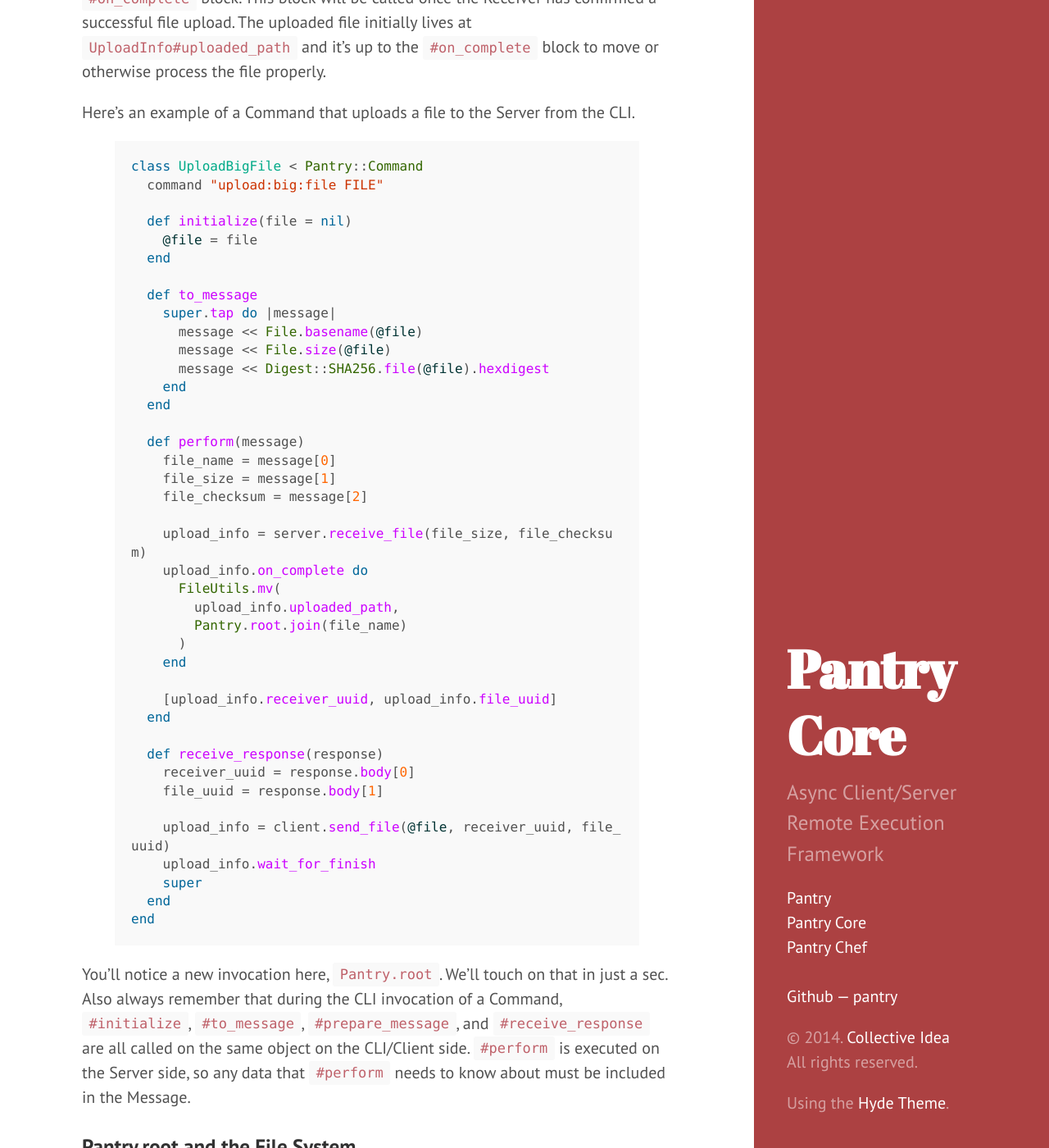
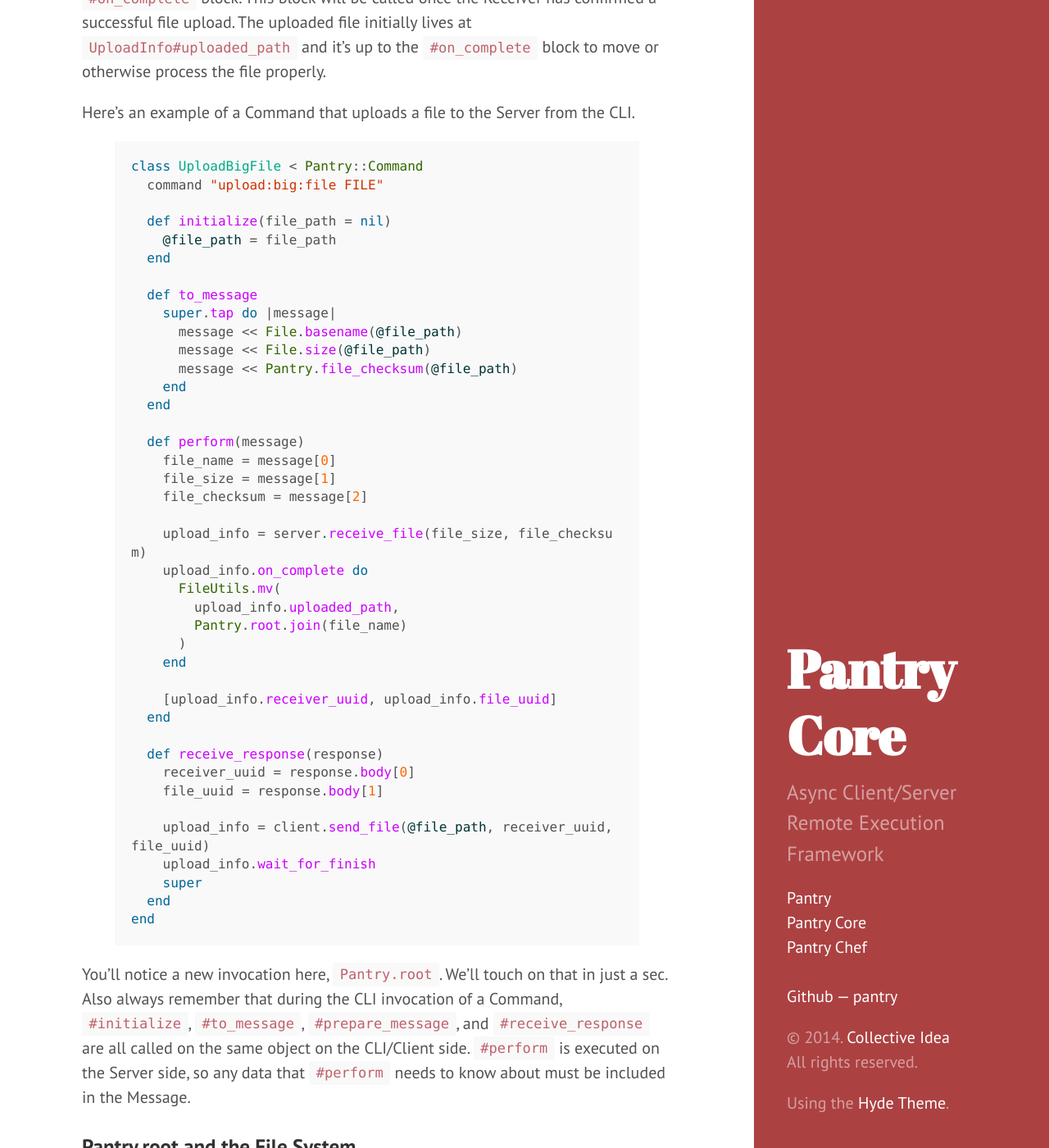
Before and after one commit to pantry/pantry.github.io, a Jekyll site: the page built from core/extending.md, in a window 1280 px wide and 1400 px high, scrolled down 8902 px. Shown: the whole window at 82% size. Built offline with Jekyll 4.4.1, drawn with Linux system fonts in a browser that asks for light colours.

Commit message:
Update Extending to show the Pantry file digest helper

```diff
--- a/core/extending.md
+++ b/core/extending.md
@@ -260,15 +260,15 @@ Here's an example of a Command that uploads a file to the Server from the CLI.
 class UploadBigFile < Pantry::Command
   command "upload:big:file FILE"
 
-  def initialize(file = nil)
-    @file = file
+  def initialize(file_path = nil)
+    @file_path = file_path
   end
 
   def to_message
     super.tap do |message|
-      message << File.basename(@file)
-      message << File.size(@file)
-      message << Digest::SHA256.file(@file).hexdigest
+      message << File.basename(@file_path)
+      message << File.size(@file_path)
+      message << Pantry.file_checksum(@file_path)
     end
   end
 
@@ -292,7 +292,7 @@ class UploadBigFile < Pantry::Command
     receiver_uuid = response.body[0]
     file_uuid = response.body[1]
 
-    upload_info = client.send_file(@file, receiver_uuid, file_uuid)
+    upload_info = client.send_file(@file_path, receiver_uuid, file_uuid)
     upload_info.wait_for_finish
     super
   end
```
